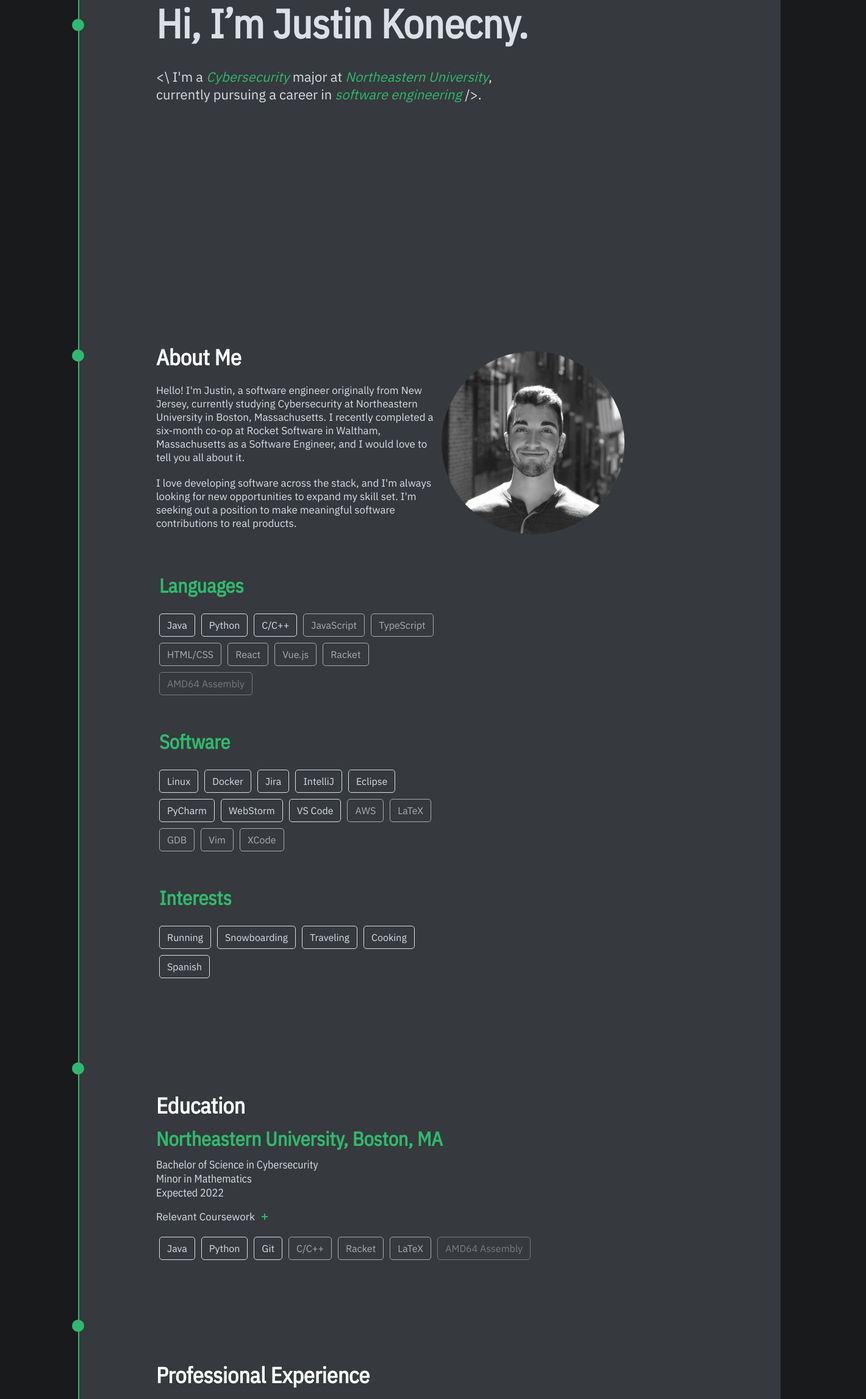
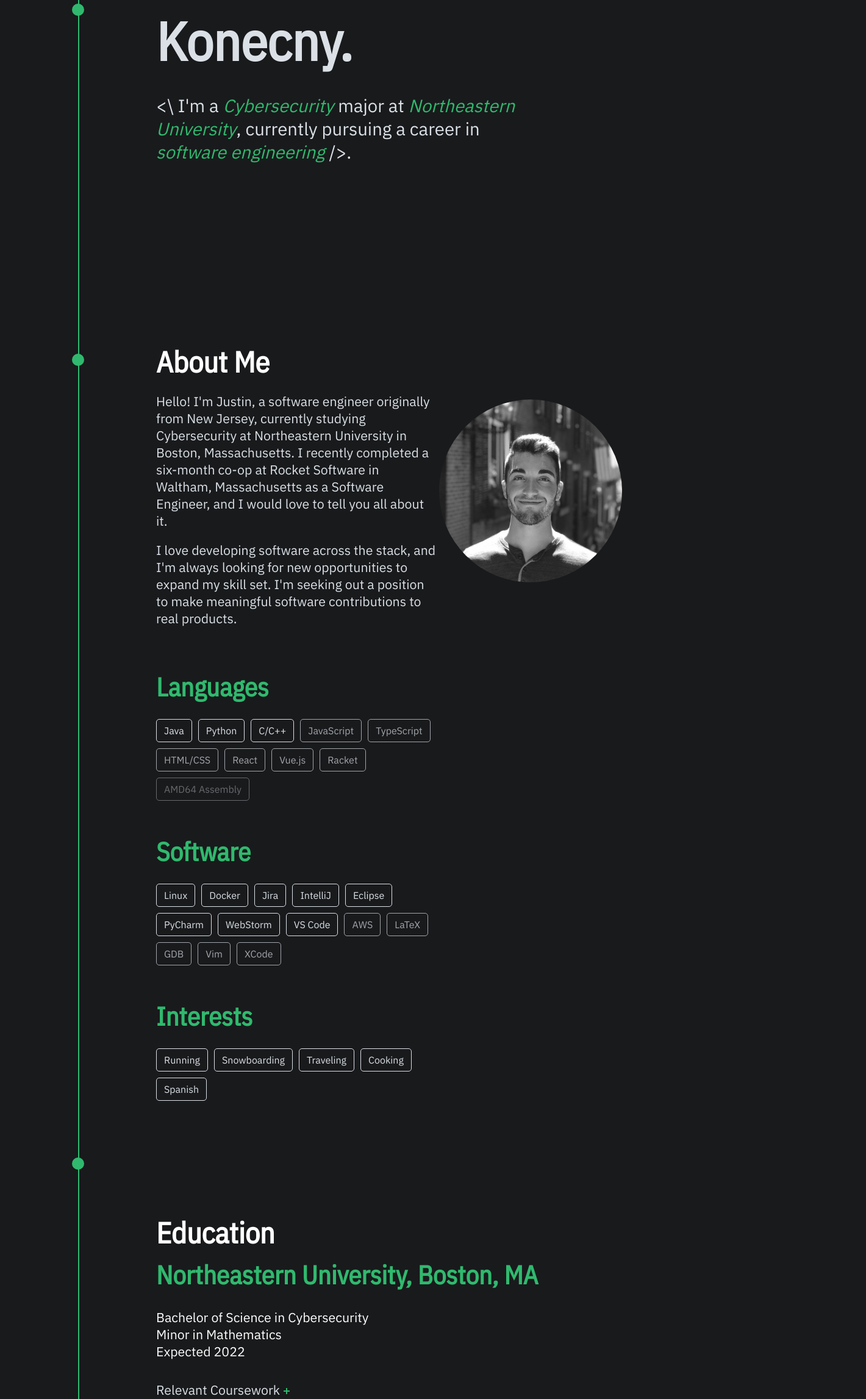
Before and after one commit to justinkonecny/website, a React (Create React App) app: page / in a window 1280 px wide. Shown: the part 318-2612 px from the top of the page at 61% size, 1420 px wide, since content can reach past the window. Built offline with nearby package versions, Linux system fonts and the light colour scheme.

Commit message:
Fix sizes and padding

```diff
--- a/src/components/Home.js
+++ b/src/components/Home.js
@@ -18,6 +18,9 @@ class Home extends Component {
      */
     constructor(props) {
         super(props);
+
+        this.setupSkillHover = this.setupSkillHover.bind(this);
+
         // Scroll listener to handle hiding the navigation bar
         this.scrollListener = this.scrollListener.bind(this);
         // Resize listener to handle switching to a mobile display
@@ -138,7 +141,7 @@ class Home extends Component {
     }
 
     /**
-     * Returns the y position of an element with the given id of name, and adjusts the coordinate by the given offset.
+     * Returns the y position of an element with the given id of name, and adjusts the coordinate by the given getOffset.
      *
      * @param name The id of the element.
      * @param offset The amount to adjust the position by (as a percentage of window height).
@@ -232,36 +235,40 @@ class Home extends Component {
         // document.getElementById('name').innerText = this.introText[1]; // TODO
         //     // setTimeout(this.typeName, 300);
         // }
-        //
-        // let all = Array.from(document.getElementsByClassName('skill-all'));
-        //
-        // for (let i = 0; i < all.length; i++) {
-        //     all[i].addEventListener('mouseover', function (e) {
-        //         all[i].classList.add('skill-animation')
-        //     });
-        //
-        //     all[i].addEventListener('animationend', function (e) {
-        //         all[i].classList.remove('skill-animation');
-        //     });
-        // }
-        //
-        // const icons = Array.from(document.getElementsByClassName('contact-icon'));
-        //
-        // for (let i = 0; i < icons.length; i++) {
-        //     icons[i].addEventListener('mouseover', function (e) {
-        //         icons[i].classList.add('skill-animation');
-        //         const hoverIcons = this.state.hoverIcons;
-        //         hoverIcons.add(icons[i].id);
-        //         this.setState({hoverIcons: hoverIcons});
-        //     }.bind(this));
-        //
-        //     icons[i].addEventListener('animationend', function (e) {
-        //         icons[i].classList.remove('skill-animation');
-        //         const hoverIcons = this.state.hoverIcons;
-        //         hoverIcons.delete(icons[i].id);
-        //         this.setState({hoverIcons: hoverIcons});
-        //     }.bind(this));
-        // }
+
+        this.setupSkillHover();
+    }
+
+    setupSkillHover() {
+        let all = Array.from(document.getElementsByClassName('skill-all'));
+
+        for (let i = 0; i < all.length; i++) {
+            all[i].addEventListener('mouseover', function (e) {
+                all[i].classList.add('skill-animation')
+            });
+
+            all[i].addEventListener('animationend', function (e) {
+                all[i].classList.remove('skill-animation');
+            });
+        }
+
+        const icons = Array.from(document.getElementsByClassName('contact-icon'));
+
+        for (let i = 0; i < icons.length; i++) {
+            icons[i].addEventListener('mouseover', function (e) {
+                icons[i].classList.add('skill-animation');
+                const hoverIcons = this.state.hoverIcons;
+                hoverIcons.add(icons[i].id);
+                this.setState({hoverIcons: hoverIcons});
+            }.bind(this));
+
+            icons[i].addEventListener('animationend', function (e) {
+                icons[i].classList.remove('skill-animation');
+                const hoverIcons = this.state.hoverIcons;
+                hoverIcons.delete(icons[i].id);
+                this.setState({hoverIcons: hoverIcons});
+            }.bind(this));
+        }
     }
 
     /**
@@ -378,11 +385,11 @@ class Home extends Component {
                         <div className={this.state.isMobile ? 'body body-mobile' : 'body'}>
                             <h2 id={'education'}>Education</h2>
                             <h3>Northeastern University, Boston, MA</h3>
-                            <h5>
+                            <h4>
                                 Bachelor of Science in Cybersecurity<br/>
                                 Minor in Mathematics<br/>
                                 Expected 2022
-                            </h5>
+                            </h4>
                             <ExpandableText text={'Relevant Coursework'}>
                                 <ul className={this.state.isMobile ? 'list-container list-container-mobile' : 'list-container'}>
                                     <div className={this.state.isMobile ? 'list list-mobile' : 'list'} style={{'padding': '0'}}>
@@ -422,7 +429,7 @@ class Home extends Component {
                     <TimelineElement dotId={'experience'}>
                         <h2 id={'experience'}>Professional Experience</h2>
                         <h3>Rocket Software</h3>
-                        <h5>Software Engineer Co-op<br/>July - December 2019 | Waltham, MA</h5>
+                        <h4>Software Engineer Co-op<br/>July - December 2019 | Waltham, MA</h4>
                         <p>
                             Rocket Software is a software development firm that develops products that are designed to
                             run on mainframes, Linux/Unix/Windows, IBM i, cloud, and hybrid/virtualized systems.
@@ -451,7 +458,7 @@ class Home extends Component {
                         <br/>
 
                         <h3>Vonage</h3>
-                        <h5>Information Security Associate<br/>July - August 2018 | Holmdel, NJ</h5>
+                        <h4>Information Security Associate<br/>July - August 2018 | Holmdel, NJ</h4>
                         <p>
                             Vonage is a business cloud communications provider, headquartered in New Jersey. As an
                             Information Security Associate, I worked directly with the the Vonage Information Security
@@ -491,7 +498,7 @@ class Home extends Component {
                                         which is then processed to make asynchronous requests for the listing data in each
                                         location. The results are then presented to the user for viewing.
                                     </p>
-                                    <div className={this.state.showLibertySkills ? 'project-skills fade-in' : 'project-skills fade-in-hide'} style={{'margin': '10px 0'}}>
+                                    <div className={this.state.showLibertySkills ? 'project-skills fade-in' : 'project-skills fade-in-hide'}>
                                         <span className={'skill-all proj-skill skill-proficient'}>Vue.js</span>
                                         <span className={'skill-all proj-skill skill-proficient'}>JavaScript</span>
                                         <span className={'skill-all proj-skill skill-proficient'}>HTML/CSS</span>
@@ -594,7 +601,7 @@ class FeaturedProject extends Component {
                 </div>
                 <div className={this.props.isMobile ? 'img-container img-container-mobile' : 'img-container'}>
                     <div style={{'margin': 'auto'}}>
-                        <img className={'img-proj'} src={this.props.imageSrc} alt={'Image'}/>
+                        <img className={'img-proj'} src={this.props.imageSrc} alt={this.props.text}/>
                     </div>
                 </div>
             </div>
@@ -612,13 +619,15 @@ class Card extends Component {
             isExpanded: false
         };
 
-        this.maxChars = this.props.maxChars ? this.props.maxChars : 250;
+        this.maxChars = this.props.maxChars ? this.props.maxChars : 230;
         this.isExpandable = false;
         this.first = [];
         this.rest = [];
 
         if (typeof this.props.children === "string" && this.props.children.length > this.maxChars) {
             this.isExpandable = true;
+            this.first = this.props.children.substring(0, this.maxChars);
+            this.rest = this.props.children.substring(this.maxChars);
         } else if (Array.isArray(this.props.children)) {
             let charCount = 0;
             for (const el of this.props.children) {
@@ -734,7 +743,7 @@ class ExpandableText extends Component {
         return (
             <div>
                 <div className={'expandable-header'}>
-                    <p>{this.props.text}</p>
+                    <h5>{this.props.text}</h5>
                     <button className={'plus-btn'} onClick={this.toggleExpand}>
                         <div className={this.state.isExpanded ? 'plus x' : 'plus'}/>
                     </button>
@@ -750,6 +759,7 @@ class ExpandableText extends Component {
 class TimelineElement extends Component {
     constructor(props) {
         super(props);
+        this.setDotCoordinates = this.setDotCoordinates.bind(this);
 
         const styleDot = {
             top: this.props.dotTop ? this.props.dotTop : '50px'
@@ -770,7 +780,27 @@ class TimelineElement extends Component {
         };
     }
 
-    offset(elementId) {
+    setDotCoordinates() {
+        if (this.props.dotId) {
+            const rect = this.getOffset(this.props.dotId);
+            this.setState({
+                dot: {
+                    top: rect.top - 10 + rect.height * 0.5  // posTop - (1/2)(dotHeight) + (1/2)(elementHeight)
+                }
+            });
+        }
+    }
+
+    componentDidMount() {
+        window.addEventListener('resize', this.setDotCoordinates);
+        this.setDotCoordinates();
+    }
+
+    componentWillUnmount() {
+        window.removeEventListener('resize', this.setDotCoordinates);
+    }
+
+    getOffset(elementId) {
         const rect = document.getElementById(elementId).getBoundingClientRect();
         const scrollLeft = window.pageXOffset || document.documentElement.scrollLeft;
         const scrollTop = window.pageYOffset || document.documentElement.scrollTop;
@@ -781,17 +811,6 @@ class TimelineElement extends Component {
             height: rect.height,
             x: rect.x,
             y: rect.y,
-        }
-    }
-
-    componentDidMount() {
-        if (this.props.dotId) {
-            const rect = this.offset(this.props.dotId);
-            this.setState({
-                dot: {
-                    top: rect.top - 10 + rect.height * 0.5  // posTop - (1/2)(dotHeight) + (1/2)(elementHeight)
-                }
-            });
         }
     }
 
--- a/src/css/Home.scss
+++ b/src/css/Home.scss
@@ -3,16 +3,16 @@
 
 h1 {
   margin: 0 0 30px 0;
-  font-size: 66px;
   font-family: 'IBM Plex Sans Condensed', sans-serif;
+  font-size: 66pt;
+  font-weight: 900;
   color: $off-white;
-  font-weight: 900;
 }
 
 h2 {
   margin: 0 0 10px 0;
   font-family: 'IBM Plex Sans Condensed', sans-serif;
-  font-size: 36px;
+  font-size: 36pt;
   font-weight: bold;
   color: white;
 }
@@ -20,28 +20,44 @@ h2 {
 h3 {
   margin: 0 0 10px 0;
   font-family: 'IBM Plex Sans Condensed', sans-serif;
-  font-size: 32px;
+  font-size: 32pt;
+  font-weight: 600;
   color: $green;
-  font-weight: 600;
 }
 
 h4 {
-  font-size: 26px;
-  font-weight: 600;
-  font-family: 'IBM Plex Sans Condensed', sans-serif;
-  text-transform: uppercase;
+  font-family: 'IBM Plex Sans', sans-serif;
+  font-size: 16pt;
+  font-weight: 500;
+  color: white;
 }
 
 h5 {
   margin: 6px 0 10px 0;
-  font-size: 18px;
+  font-family: 'IBM Plex Sans', sans-serif;
+  font-size: 16pt;
   font-weight: 500;
-  font-family: 'IBM Plex Sans Condensed', sans-serif;
+  color: $off-white;
 }
 
-p {
+p { // Body2
   margin: 0;
-  font-size: 17px;
+  font-family: 'IBM Plex Sans', sans-serif;
+  font-size: 16pt;
+}
+
+p .body1 { // Body1
+  font-size: 22pt;
+}
+
+p .body3 { // Body3
+  font-size: 15pt;
+  text-align: center;
+}
+
+li {
+  font-family: 'IBM Plex Sans', sans-serif;
+  font-size: 16pt;
 }
 
 button {
@@ -89,7 +105,7 @@ button:hover {
 }
 
 .timeline-content {
-  background-color: #36393d;
+  background-color: $gray-background;
   padding: 10vh 20vw 10vh 10vw;
   position: relative;
   height: 80%;
@@ -98,7 +114,7 @@ button:hover {
 .expandable-header {
   display: flex;
   align-items: center;
-    margin-top: 17px;
+  margin-top: 17px;
 
   p {
     margin: 0 5px 0 0;
@@ -106,6 +122,7 @@ button:hover {
 }
 
 .plus-btn {
+  height: 15px;
 
   .plus {
     position: relative;
@@ -141,15 +158,15 @@ button:hover {
 }
 
 .expandable-content {
-  max-height: 500px;
+  max-height: 300px;
   transition: max-height 600ms ease-in;
   overflow: hidden;
 }
 
 .expandable-hidden {
   max-height: 0;
+  transition: max-height 600ms ease-out;
   overflow: hidden;
-  transition: max-height 600ms ease-out;
 }
 
 .border-right {
@@ -179,7 +196,11 @@ button:hover {
 
   .intro-inner {
     margin: auto auto auto 0;
-    color: $off-white;
+
+    .intro-blurb {
+      font-size: 22pt;
+      width: 600px;
+    }
   }
 }
 
@@ -191,10 +212,6 @@ button:hover {
   margin: 15vh 5vw auto 5vw;
 }
 
-.intro-blurb {
-  font-size: 22px;
-  width: 600px;
-}
 
 .intro-blurb-mobile {
   margin: 0 10vw;
@@ -208,6 +225,31 @@ button:hover {
 
   .about-inner {
     display: flex;
+
+    .about-text {
+      max-width: 60%;
+      text-align: left;
+    }
+
+    .about-profile {
+      width: 40%;
+      display: flex;
+      align-items: center;
+
+      .profile-crop {
+        margin: auto;
+        width: 300px;
+        height: 300px;
+        overflow: hidden;
+        border-radius: 50%;
+        filter: grayscale(100%);
+
+        .profile-img {
+          margin: -125px 0 0 -85px;
+          width: 430px;
+        }
+      }
+    }
   }
 }
 
@@ -219,21 +261,12 @@ button:hover {
   flex-wrap: wrap;
 }
 
-.about-text {
-  max-width: 70vw;
-  text-align: left;
-}
 
 .about-text-mobile {
   margin: 10px 13vw;
   width: 100vw;
 }
 
-.about-profile {
-  width: 60vw;
-  display: flex;
-  align-items: center;
-}
 
 .about-profile-mobile {
   width: 100%;
@@ -241,23 +274,11 @@ button:hover {
   align-items: center;
 }
 
-.profile-crop {
-  margin: auto;
-  width: 300px;
-  height: 300px;
-  overflow: hidden;
-  border-radius: 50%;
-  filter: grayscale(100%);
-}
 
 .profile-crop-mobile {
   margin: 20px auto;
 }
 
-.profile-img {
-  margin: -125px 0 0 -85px;
-  width: 430px;
-}
 
 .profile-img-mobile {
   margin: -130px 0 0 -85px;
@@ -273,7 +294,7 @@ button:hover {
 
     .highlight-title {
       text-align: left;
-      padding-left: 5px;
+      //padding-left: 5px;
     }
 
     .highlight-skills {
@@ -283,7 +304,7 @@ button:hover {
       flex-wrap: wrap;
 
       .highlight-skill {
-        margin: 5px;
+        //margin: 5px 10px 5px 0;
       }
     }
   }
@@ -352,10 +373,6 @@ button:hover {
   padding: 0;
 }
 
-li {
-  //list-style-type: none;
-}
-
 //
 //li:before {
 //  content: '-';
@@ -405,12 +422,12 @@ li {
   border-width: 1.5px;
   border-radius: 5px;
   padding: 8px 12px;
+  margin: 5px 10px 5px 0;
 }
 
 .skill-all:hover {
-  filter: brightness(150%);
+  filter: brightness(120%);
   cursor: default;
-
 }
 
 .skills {
@@ -424,7 +441,7 @@ li {
 }
 
 .body-skill {
-  margin: 5px;
+  //margin: 5px;
 }
 
 .projects {
@@ -443,6 +460,7 @@ li {
   border-radius: 5px;
   padding: 20px 0;
   margin: 0;
+  justify-content: space-between;
 
   h3 {
     color: white;
@@ -470,8 +488,7 @@ li {
 }
 
 .project-descript {
-  width: 50%;
-  padding: 5px 25px 5px 0;
+  width: 47.5%;
 }
 
 .project-descript-mobile {
@@ -483,16 +500,16 @@ li {
   width: 100%;
   display: flex;
   flex-wrap: wrap;
+  margin: 10px 0;
 }
 
 .proj-skill {
-  margin: 5px;
+  //margin: 5px;
 }
 
 .img-container {
   display: flex;
-  width: 50%;
-  padding-right: 5px;
+  width: 47.5%;
 }
 
 .img-container-mobile {
@@ -506,19 +523,22 @@ li {
 }
 
 .additional-projects {
-  display: flex;
-  flex-direction: column;
-  flex-flow: column wrap;
-  align-content: space-between;
-  max-height: 800px;
+  //display: flex;
+  //flex-direction: column;
+  //flex-flow: column wrap;
+  //align-content: space-between;
+  //max-height: 2000px;
+  column-count: 2;
+  column-gap: 5%;
 }
 
 .card {
+  display: inline-grid;
   border: 2px solid $gray-light;
   border-radius: 4px;
-  margin-top: 50px;
-  width: 37%;
-  padding: 50px;
+  margin-bottom: 10%;
+  padding: 10%;
+  width: calc(100% - 20%);
   height: fit-content;
 
   a {
@@ -539,15 +559,6 @@ li {
 .card-mobile {
   width: 100%;
 }
-
-//.content-left {
-//  width: 30%;
-//}
-//
-//.content-right {
-//  padding-left: 15px;
-//  width: 65%;
-//}
 
 #contact {
   text-transform: none;
@@ -620,7 +631,7 @@ li {
 }
 
 /*:target:before {*/
-/*!* Fix for adding offset to anchor tags *!*/
+/*!* Fix for adding getOffset to anchor tags *!*/
 /*content:"";*/
 /*display:block;*/
 /*height:90px;*/
```
